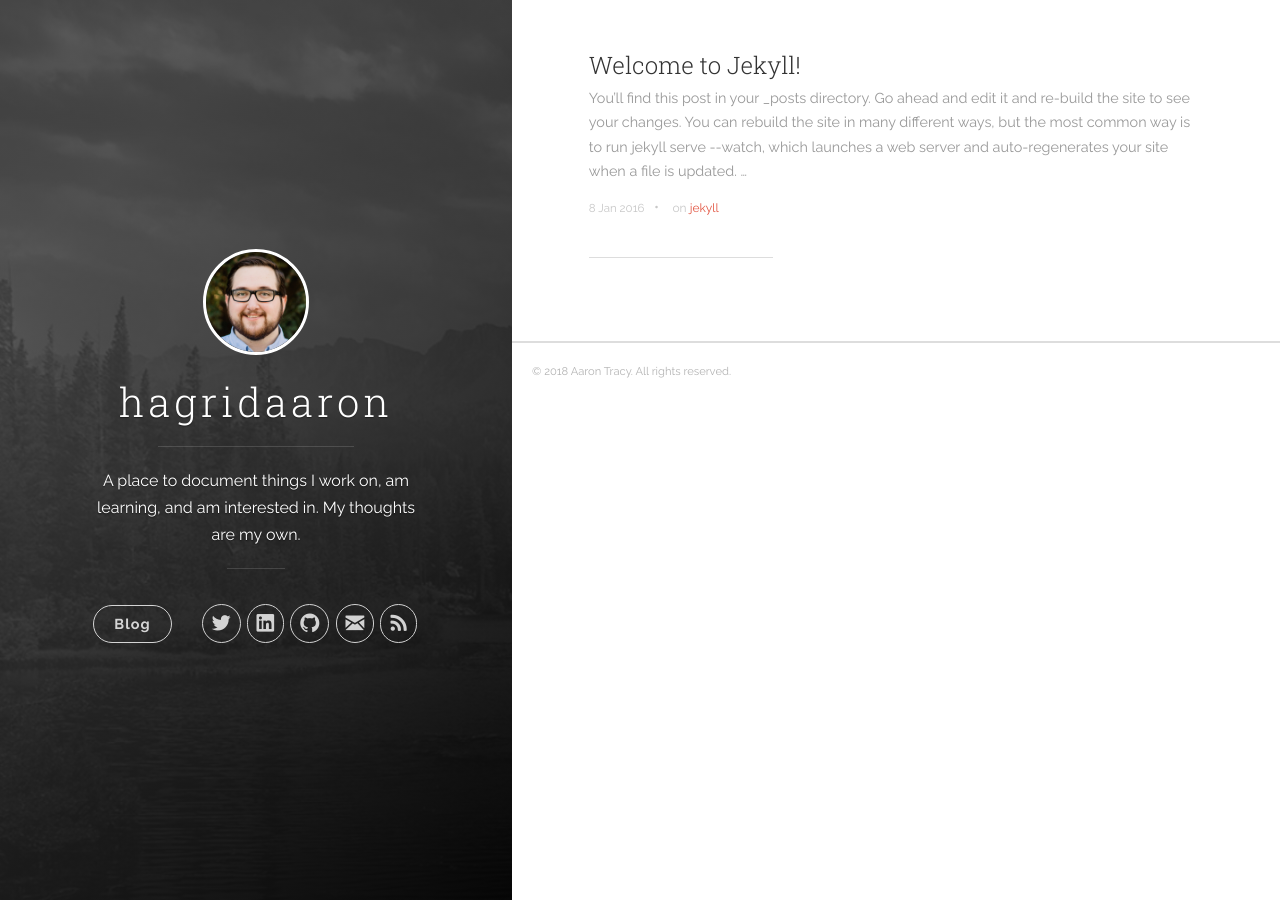
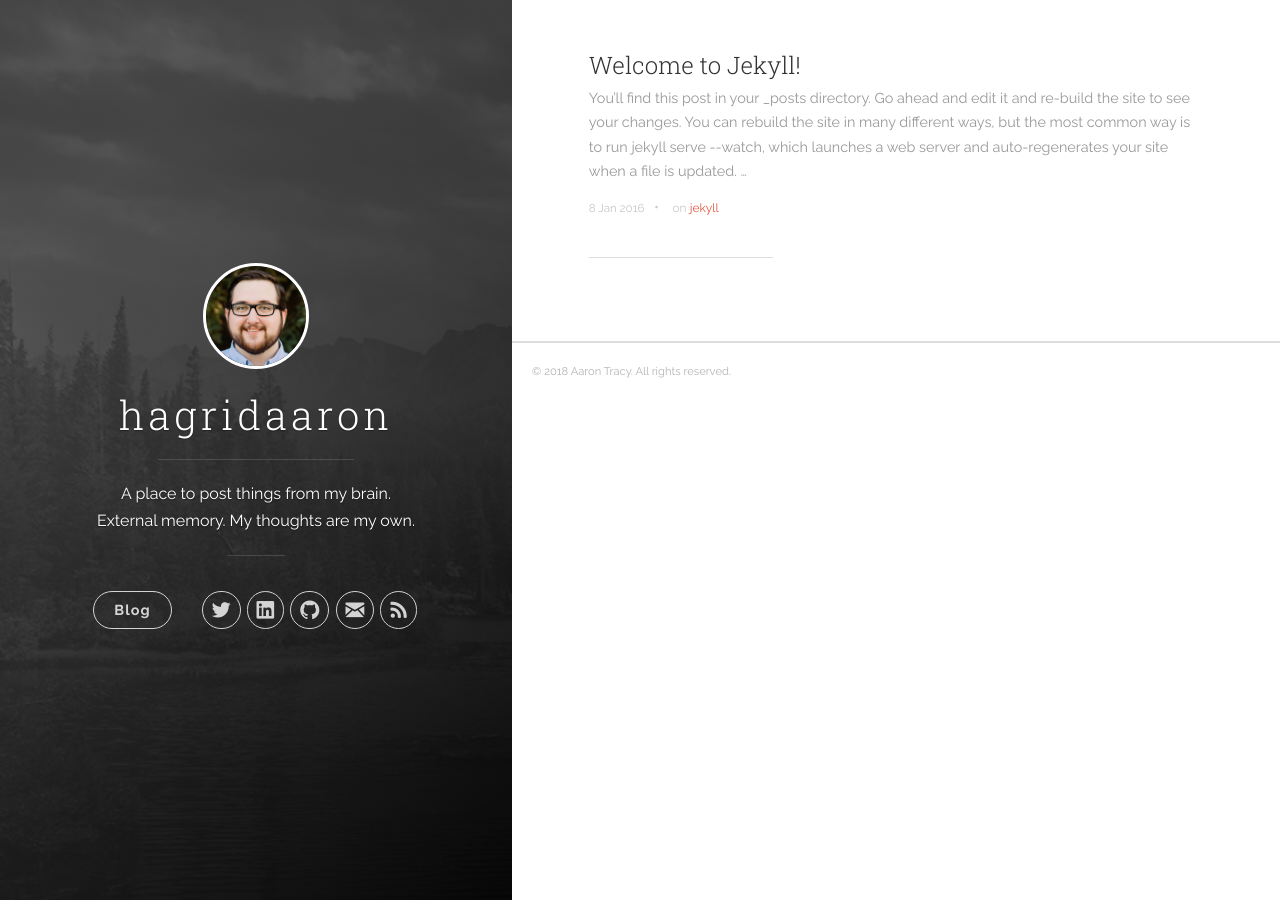
Before and after one commit to hagridaaron/hagridaaron.github.io, a Jekyll site: the page built from index.html, in a window 1280 px wide. Built offline with Jekyll 4.4.1, drawn with Linux system fonts in a browser that asks for light colours; the list of posts is cut into pages by our own code.

Commit message:
update description

```diff
--- a/_config.yml
+++ b/_config.yml
@@ -1,6 +1,6 @@
 # Site settings
 title: hagridaaron
-description: 'A place to document things I work on, am learning, and am interested in. My thoughts are my own.'
+description: "A place to post things from my brain. External memory. My thoughts are my own."
 url: 'http://hagridaron.com'
 baseurl: ''
 # google_analytics: 'UA-XXXXXX-X'
```
